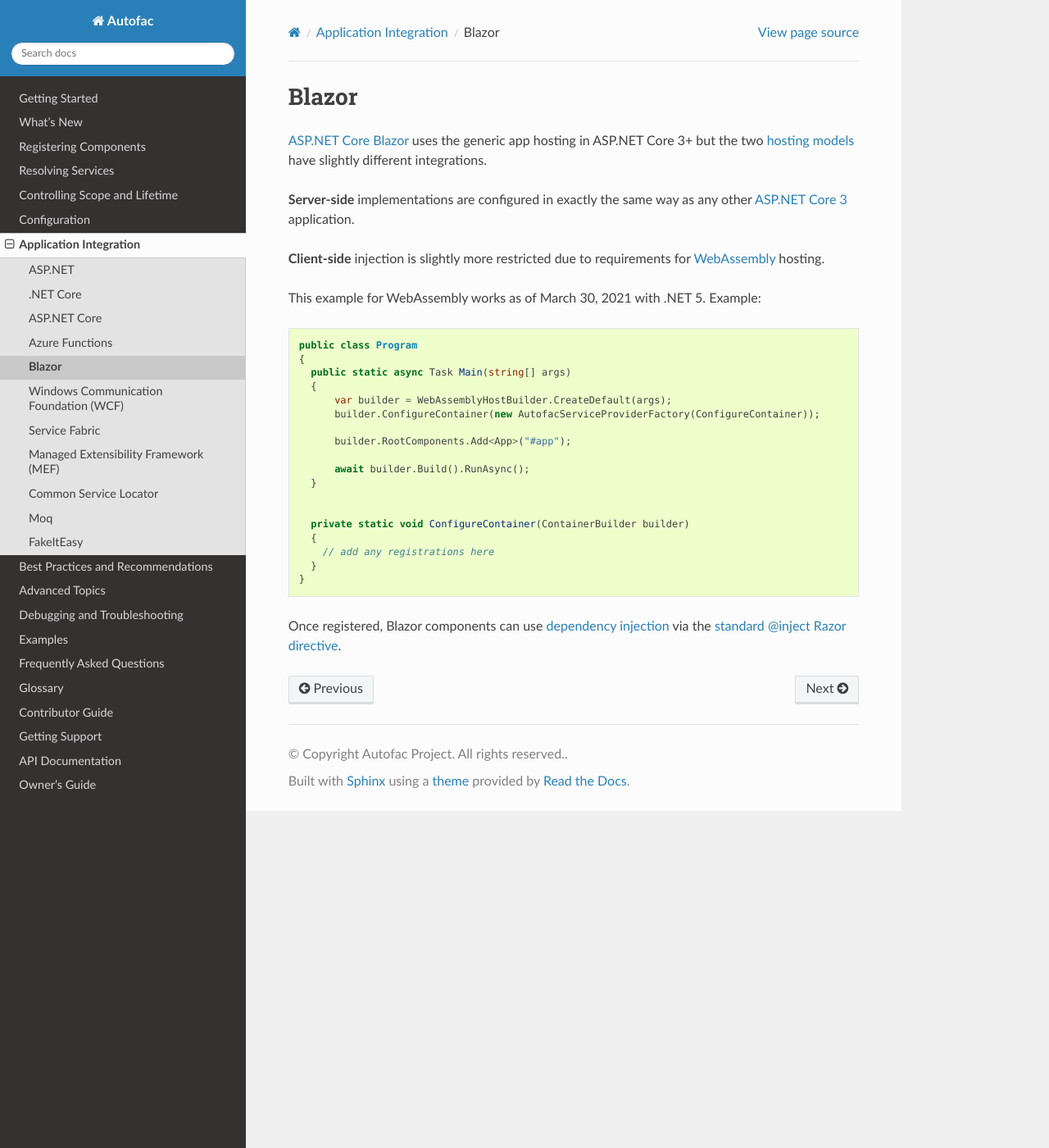
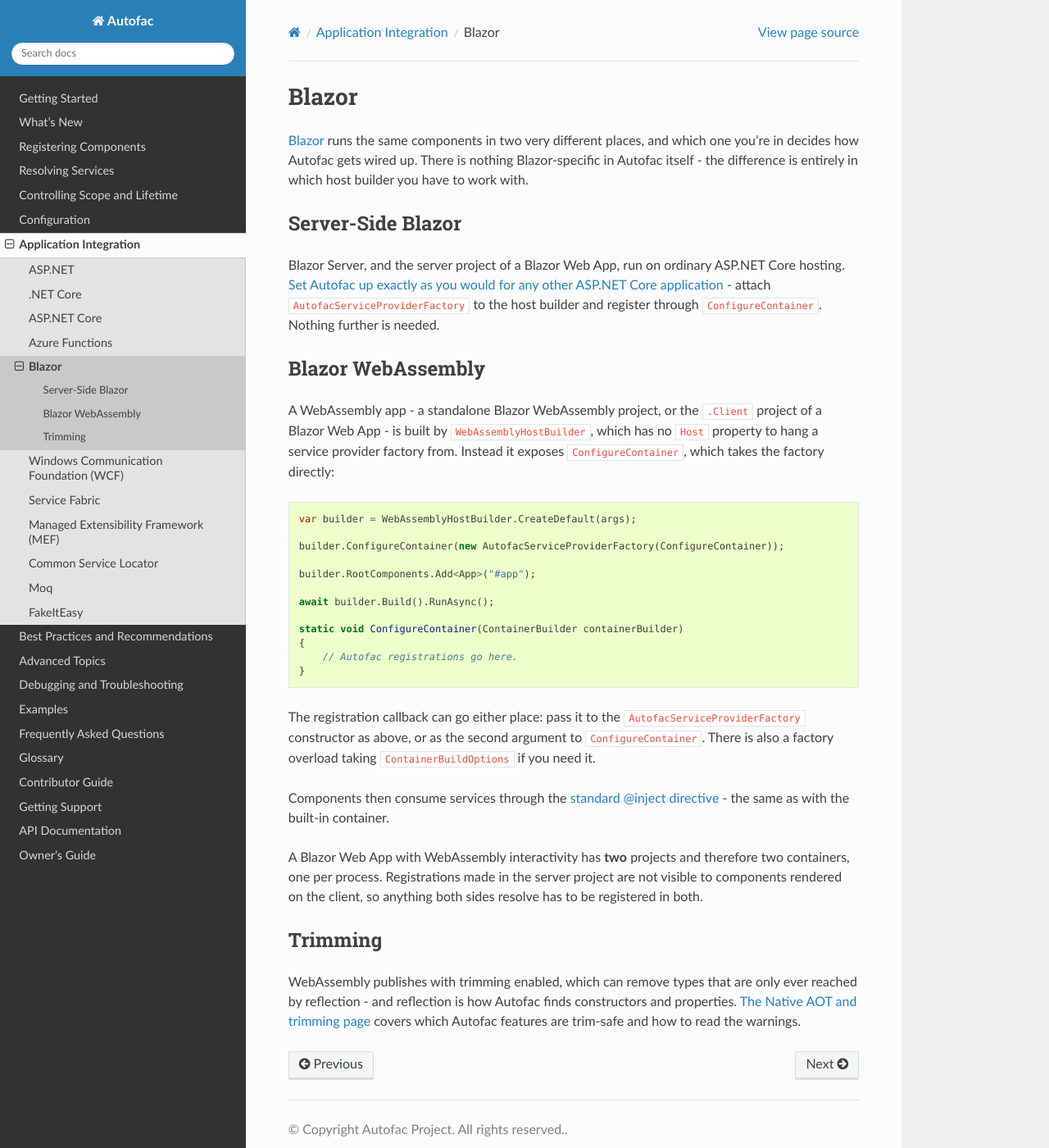
Before and after one commit to autofac/Documentation, a Sphinx documentation site: the page built from docs/integration/blazor.rst, in a window 1280 px wide and 1400 px high. Shown: the whole window at 82% size. Built offline with Sphinx 7.4.7 and the Read the Docs theme 3.1.0, drawn with Linux system fonts in a browser that asks for light colours.

Commit message:
Rewrite the Blazor integration page
Fixes #117.

The page was written against .NET 5 and said so: "This example for WebAssembly
works as of March 30, 2021 with .NET 5." It also framed Blazor as two hosting
models, which predates the Blazor Web App and its render modes, and left a
dangling "Example:" where a sentence had been split.

It also carried a broken link. "`ASP.NET Core 3 <aspnetcore>`_" is
external-link syntax with a relative target, so docutils treated "aspnetcore"
as a URI and emitted href="aspnetcore" - an extensionless relative link that
404s. Sphinx cannot warn about this, because the markup is valid; it is only
visible in the output. It is now a :doc: reference and resolves to
aspnetcore.html. A scan of every page found no other instance.

The page is now organized by where the code runs rather than by hosting model,
which is what actually decides the wiring: server-side Blazor and the server
project of a Blazor Web App are ordinary ASP.NET Core hosting and just point at
that page, while WebAssembly needs WebAssemblyHostBuilder.ConfigureContainer
because there is no Host property to attach a factory to.

Adds two things a reader can act on. A Blazor Web App with WebAssembly
interactivity has two projects and therefore two containers, so anything both
sides resolve has to be registered twice - registrations on the server are not
visible to components rendered on the client. And WebAssembly publishes with
trimming on, which is a problem for a container that finds constructors by
reflection, so the page points at the trimming guidance.

Both AutofacServiceProviderFactory constructors were checked against the source;
the existing sample's use of the configuration-action overload was correct and
is kept.

```diff
--- a/docs/integration/blazor.rst
+++ b/docs/integration/blazor.rst
@@ -1,36 +1,41 @@
-============
+======
 Blazor
-============
+======
 
+`Blazor <https://learn.microsoft.com/en-us/aspnet/core/blazor/>`_ runs the same components in two very different places, and which one you're in decides how Autofac gets wired up. There is nothing Blazor-specific in Autofac itself - the difference is entirely in which host builder you have to work with.
 
+Server-Side Blazor
+==================
 
-`ASP.NET Core Blazor <https://learn.microsoft.com/en-us/aspnet/core/blazor/>`_ uses the generic app hosting in ASP.NET Core 3+ but the two `hosting models <https://learn.microsoft.com/en-us/aspnet/core/blazor/hosting-models>`_ have slightly different integrations.
+Blazor Server, and the server project of a Blazor Web App, run on ordinary ASP.NET Core hosting. :doc:`Set Autofac up exactly as you would for any other ASP.NET Core application <aspnetcore>` - attach ``AutofacServiceProviderFactory`` to the host builder and register through ``ConfigureContainer``. Nothing further is needed.
 
-**Server-side** implementations are configured in exactly the same way as any other `ASP.NET Core 3 <aspnetcore>`_ application.
+Blazor WebAssembly
+==================
 
-**Client-side** injection is slightly more restricted due to requirements for `WebAssembly <https://webassembly.org>`_ hosting.
-
-This example for WebAssembly works as of March 30, 2021 with .NET 5. Example:
+A WebAssembly app - a standalone Blazor WebAssembly project, or the ``.Client`` project of a Blazor Web App - is built by ``WebAssemblyHostBuilder``, which has no ``Host`` property to hang a service provider factory from. Instead it exposes ``ConfigureContainer``, which takes the factory directly:
 
 .. sourcecode:: csharp
 
-  public class Program
-  {
-    public static async Task Main(string[] args)
+    var builder = WebAssemblyHostBuilder.CreateDefault(args);
+
+    builder.ConfigureContainer(new AutofacServiceProviderFactory(ConfigureContainer));
+
+    builder.RootComponents.Add<App>("#app");
+
+    await builder.Build().RunAsync();
+
+    static void ConfigureContainer(ContainerBuilder containerBuilder)
     {
-        var builder = WebAssemblyHostBuilder.CreateDefault(args);
-        builder.ConfigureContainer(new AutofacServiceProviderFactory(ConfigureContainer));
-
-        builder.RootComponents.Add<App>("#app");
-
-        await builder.Build().RunAsync();
+        // Autofac registrations go here.
     }
 
+The registration callback can go either place: pass it to the ``AutofacServiceProviderFactory`` constructor as above, or as the second argument to ``ConfigureContainer``. There is also a factory overload taking ``ContainerBuildOptions`` if you need it.
 
-    private static void ConfigureContainer(ContainerBuilder builder)
-    {
-      // add any registrations here
-    }
-  }
+Components then consume services through the `standard @inject directive <https://learn.microsoft.com/en-us/aspnet/core/blazor/dependency-injection>`_ - the same as with the built-in container.
 
-Once registered, Blazor components can use `dependency injection <https://learn.microsoft.com/en-us/aspnet/core/blazor/dependency-injection>`_ via the `standard @inject Razor directive <https://learn.microsoft.com/en-us/aspnet/core/blazor/dependency-injection#request-a-service-in-a-component>`_.
+A Blazor Web App with WebAssembly interactivity has **two** projects and therefore two containers, one per process. Registrations made in the server project are not visible to components rendered on the client, so anything both sides resolve has to be registered in both.
+
+Trimming
+========
+
+WebAssembly publishes with trimming enabled, which can remove types that are only ever reached by reflection - and reflection is how Autofac finds constructors and properties. :doc:`The Native AOT and trimming page <../advanced/native-aot-trimming>` covers which Autofac features are trim-safe and how to read the warnings.
```
